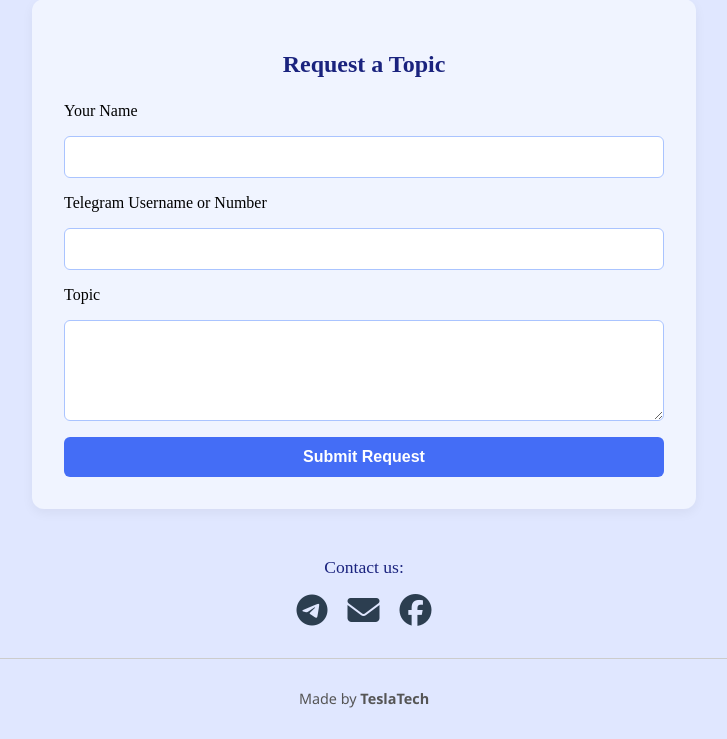
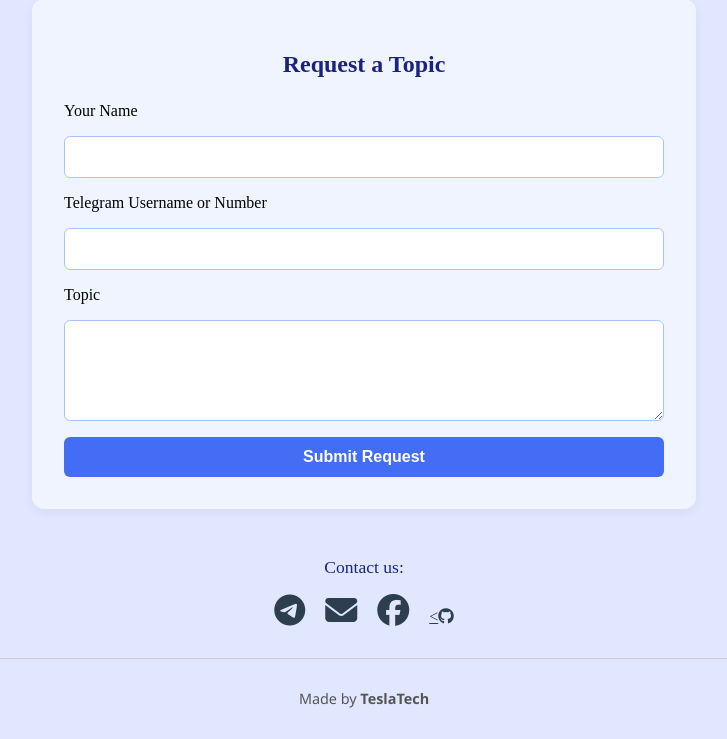
Before and after one commit to teshahriar/TopicDekho, a Flask app: page /request in a window 1280 px wide. Shown: the part 129-868 px from the top of the page, without its empty margins (276-1003 px from the left). Run offline with Flask 3, Linux system fonts and the light colour scheme; some libraries are stand-ins or nearby versions.

Commit message:
Update request.html

```diff
--- a/templates/request.html
+++ b/templates/request.html
@@ -38,5 +38,6 @@
   <a href="https://t.me/@Teslashahriar" target="_blank"><i class="fab fa-telegram fa-2x"></i></a>
   <a href="mailto:shahriarkabircricket30@gmail.com"><i class="fas fa-envelope fa-2x"></i></a>
   <a href="https://www.facebook.com/shahriar.kabir.767759" target="_blank"><i class="fab fa-facebook fa-2x"></i></a>
+  <a href="https://github.com/teshahriar/TopicDekho" target="_blank"><<i class="fa-brands fa-github"></i></a>
 </div>
 {% endblock %}
```
